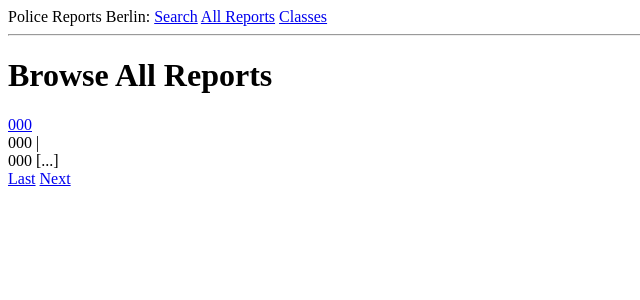
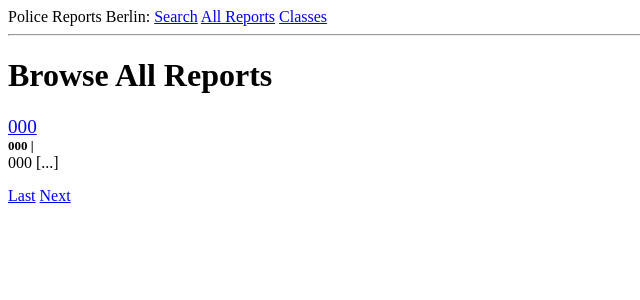
Before and after one commit to MaxTru/Berlin-Police-Reports-NLP, a Flask app: template webui/webapp/templates/BrowsePage.html in a window 1280 px wide. Shown: the top 300 px of the page, without its empty margins (0-640 px from the left). Run offline with Flask 2, Linux system fonts and the light colour scheme; the template is opened without the code that fills it: most values are stand-ins (such as "Sample title", 1, 10 or a date in 2020).

Commit message:
Added css for browse page

```diff
--- /dev/null
+++ b/webui/webapp/static/stylesheet.css
@@ -0,0 +1,12 @@
+.report {
+    padding-bottom: 15;
+}
+
+.reportTitle {
+    font-size: larger;
+}
+
+.reportLocDate {
+    font-size: small;
+    font-weight: bold;
+}
--- a/webui/webapp/templates/base.html
+++ b/webui/webapp/templates/base.html
@@ -1,6 +1,7 @@
 <html>
     <head>
         <title>Police Reports Berlin</title>
+        <link rel="stylesheet" type="text/css" href="/static/stylesheet.css">
     </head>
     <body>
         <div>
```
